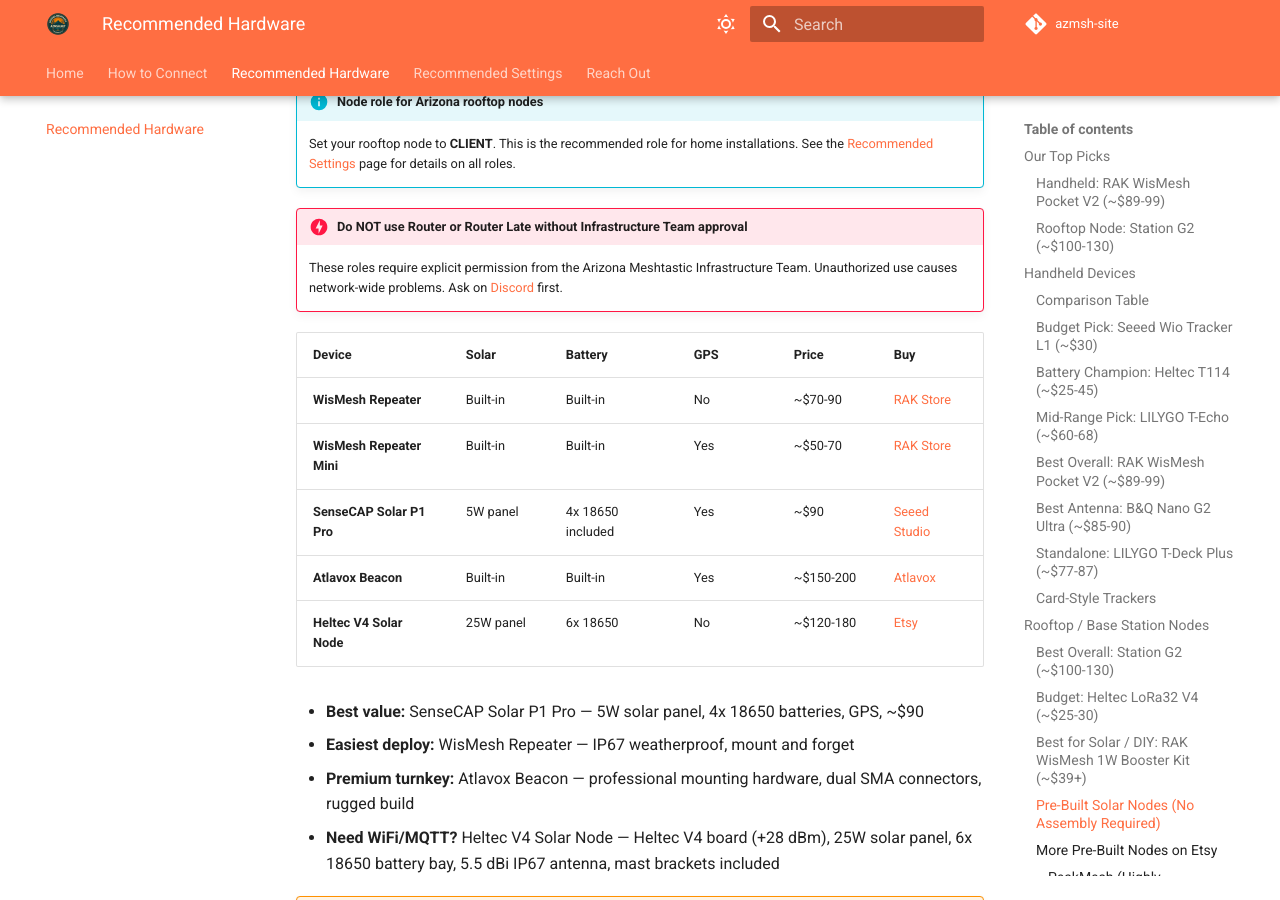
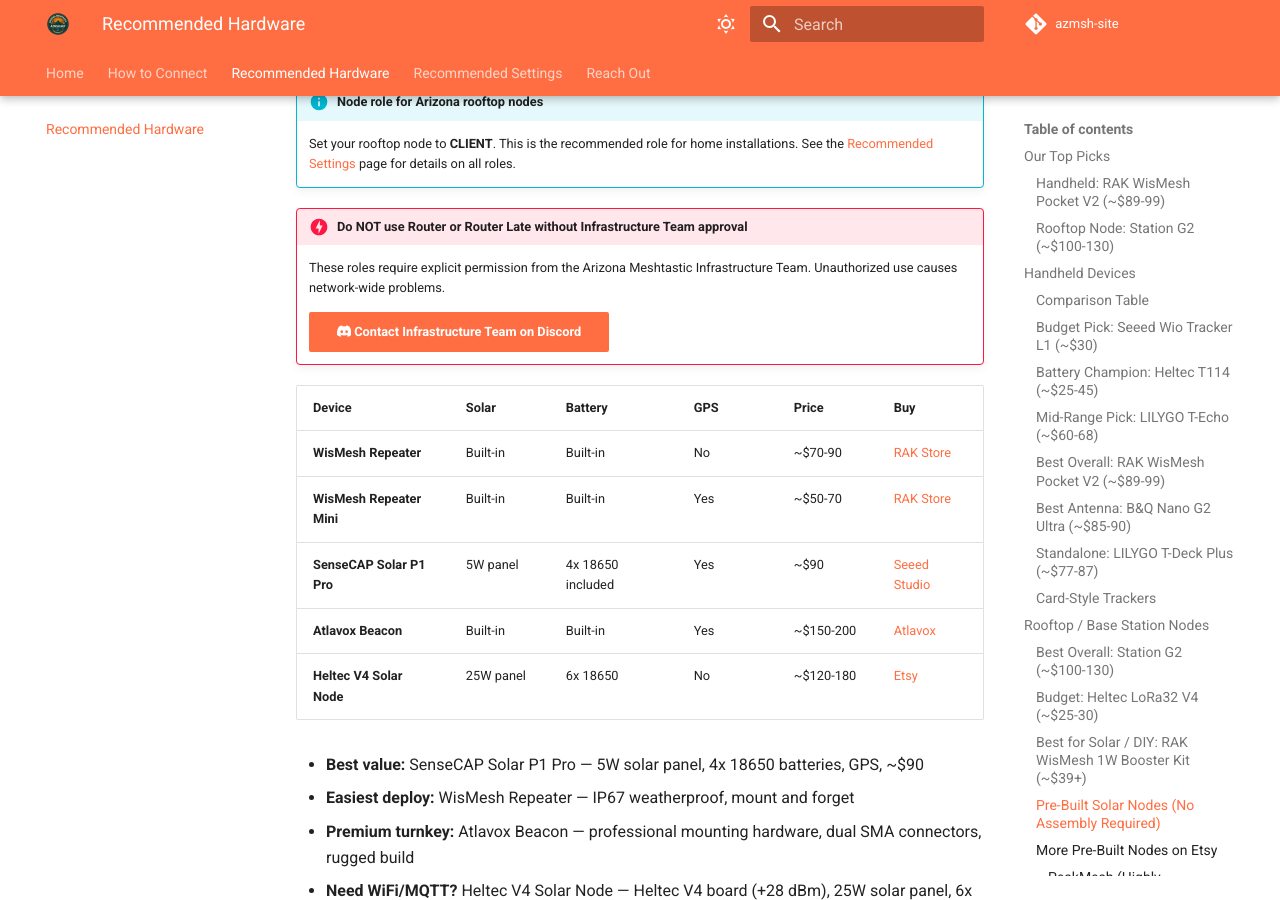
Before and after one commit to ArizonaMeshtasticCommunity/azmsh-site, an MkDocs documentation site: the page built from docs/docs/recommended-hardware.md, in a window 1280 px wide and 900 px high, scrolled down 7580 px. Built offline with MkDocs 1.6.1 and Material for MkDocs 9.7.7, drawn with Linux system fonts in a browser that asks for light colours; comment, search, counter and statistics services are not loaded.

Commit message:
style: convert Discord links to big buttons for visibility

```diff
--- a/docs/docs/recommended-hardware.md
+++ b/docs/docs/recommended-hardware.md
@@ -256,7 +256,9 @@
     Set your rooftop node to **CLIENT**. This is the recommended role for home installations. See the [Recommended Settings](/docs/recommended-settings.html) page for details on all roles.
 
 !!! danger "Do NOT use Router or Router Late without Infrastructure Team approval"
-    These roles require explicit permission from the Arizona Meshtastic Infrastructure Team. Unauthorized use causes network-wide problems. Ask on [Discord](https://discord.gg/HrKtyuFEQk) first.
+    These roles require explicit permission from the Arizona Meshtastic Infrastructure Team. Unauthorized use causes network-wide problems.
+
+    [:fontawesome-brands-discord: Contact Infrastructure Team on Discord](https://discord.gg/HrKtyuFEQk){ .md-button .md-button--primary }
 
 | Device | Solar | Battery | GPS | Price | Buy |
 |---|---|---|---|---|---|
```
Also changed, not shown: docs/docs/recommended-settings.md (+9 -3 lines).
